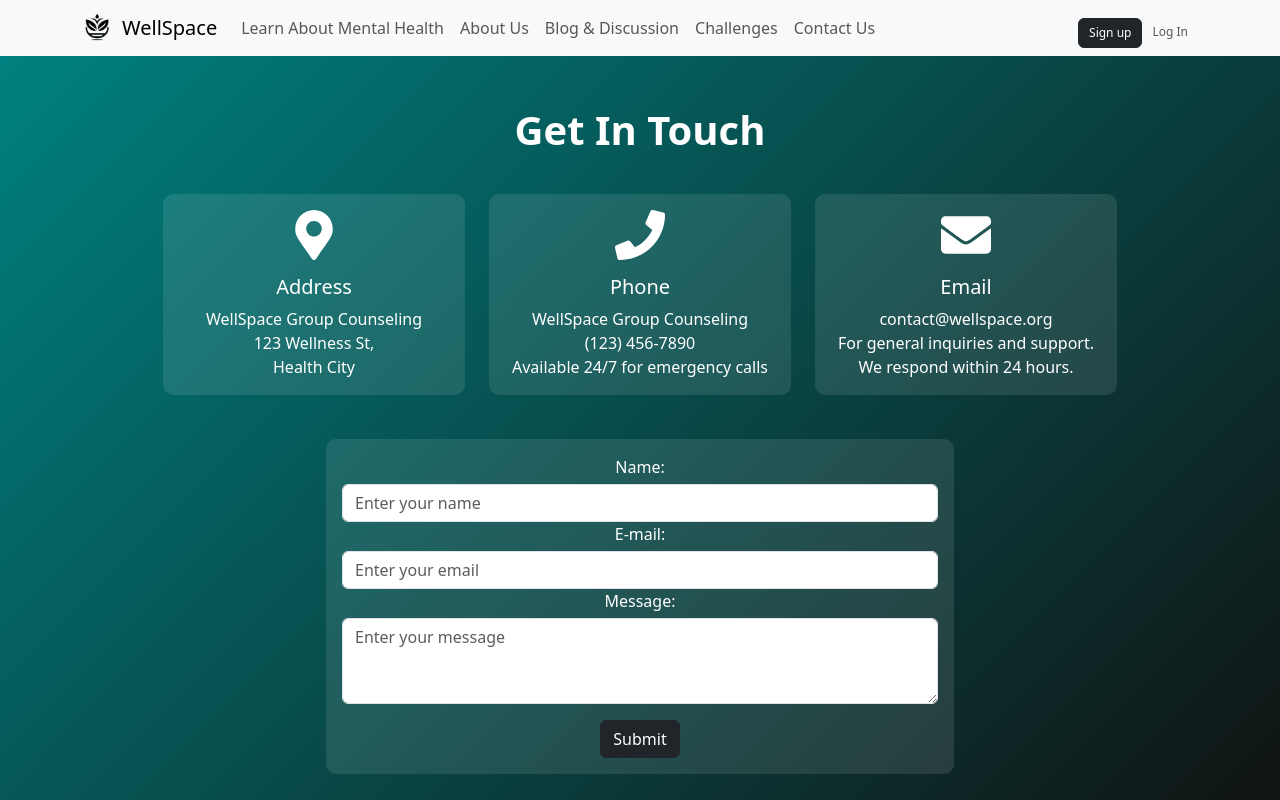
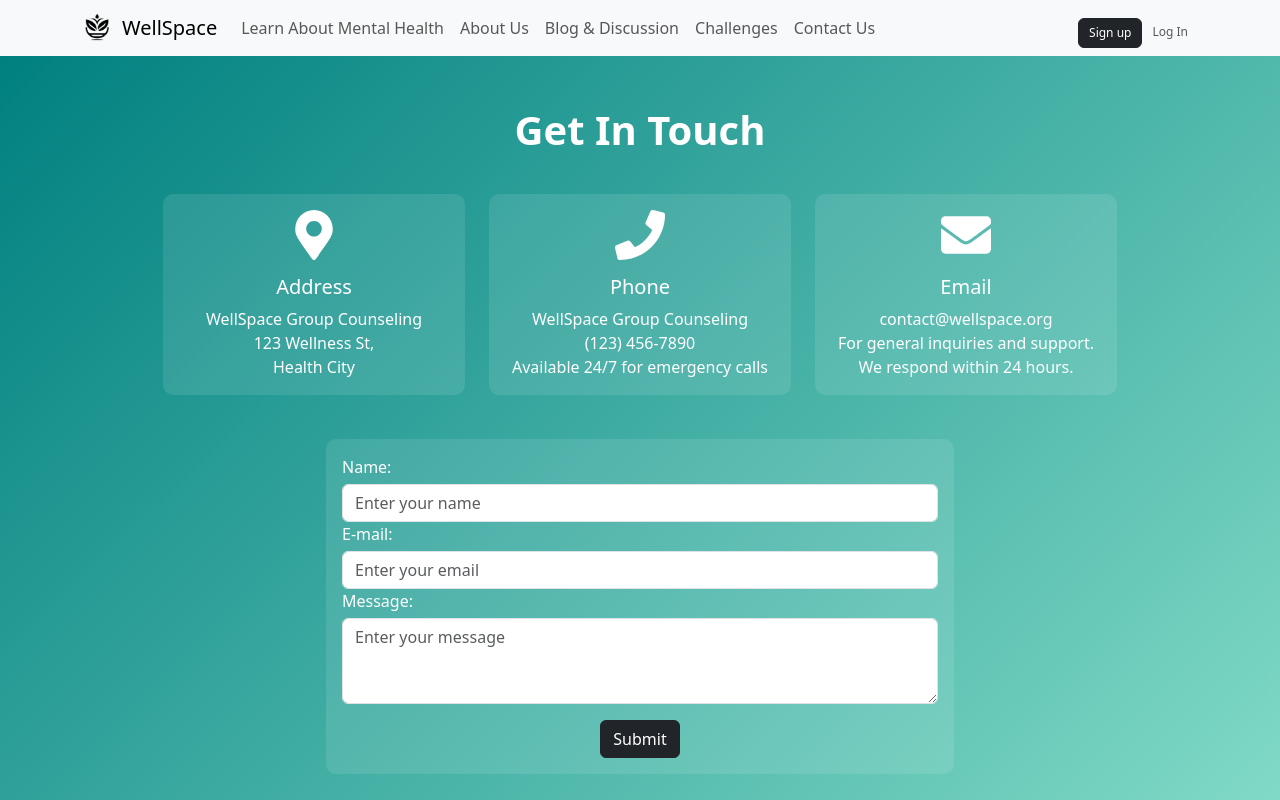
Before and after one commit to nilangi-ediri/WellSpace, a React (Create React App) app in the folder WellSpace/frontend/: page /contact-us in a window 1280 px wide. Shown: the top 800 px of the page. Built offline with nearby package versions, Linux system fonts and the light colour scheme.

Commit message:
Modified Contact Us Page Further

```diff
--- a/WellSpace/frontend/src/components/Navbar.js
+++ b/WellSpace/frontend/src/components/Navbar.js
@@ -33,7 +33,7 @@ const NavigationBar = () => {
                         <Nav.Link href="#about">About Us</Nav.Link>
                         <Nav.Link href="/blog">Blog & Discussion</Nav.Link>
                         <Nav.Link href="#challenges">Challenges</Nav.Link>
-                        <Nav.Link href="#contact">Contact Us</Nav.Link>
+                        <Nav.Link href="/contact-us">Contact Us</Nav.Link>
                     </Nav>
                     <Nav className="align-items-center">
                         {!user ? (
--- a/WellSpace/frontend/src/css/contact.css
+++ b/WellSpace/frontend/src/css/contact.css
@@ -1,5 +1,5 @@
 .contact-us {
-    background: linear-gradient(135deg, #008080, #101312);
+    background: linear-gradient(135deg, #008080, #81dac6);
     /* Original background color */
     color: white;
     padding: 50px 0 20px 0;
@@ -37,4 +37,6 @@
     margin-bottom: 5px;
     color: white;
     /* Ensure form labels are also white */
+    text-align: left;
+    /* Align labels to the left */
 }
```
Also changed, not shown: WellSpace/frontend/src/images/Sam.png (added).
